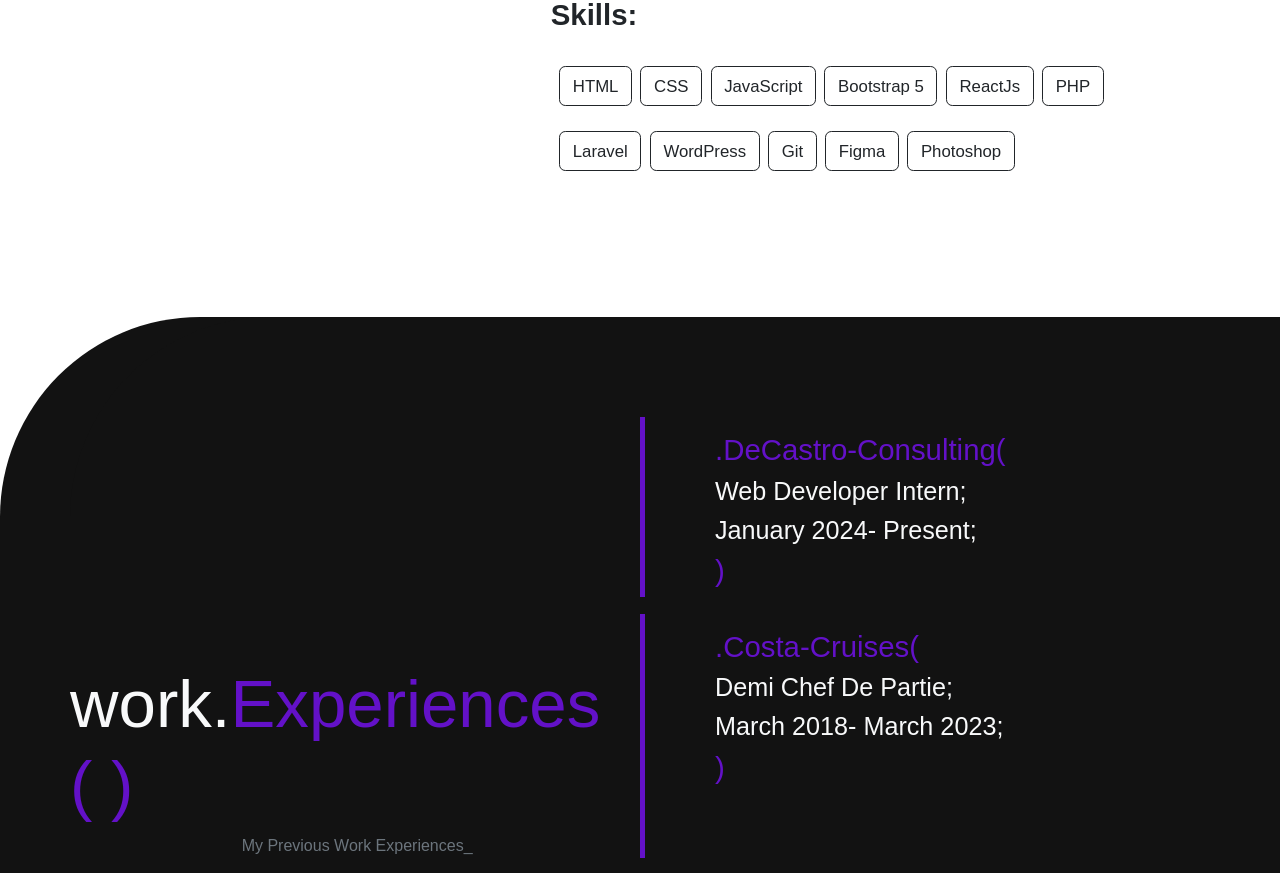
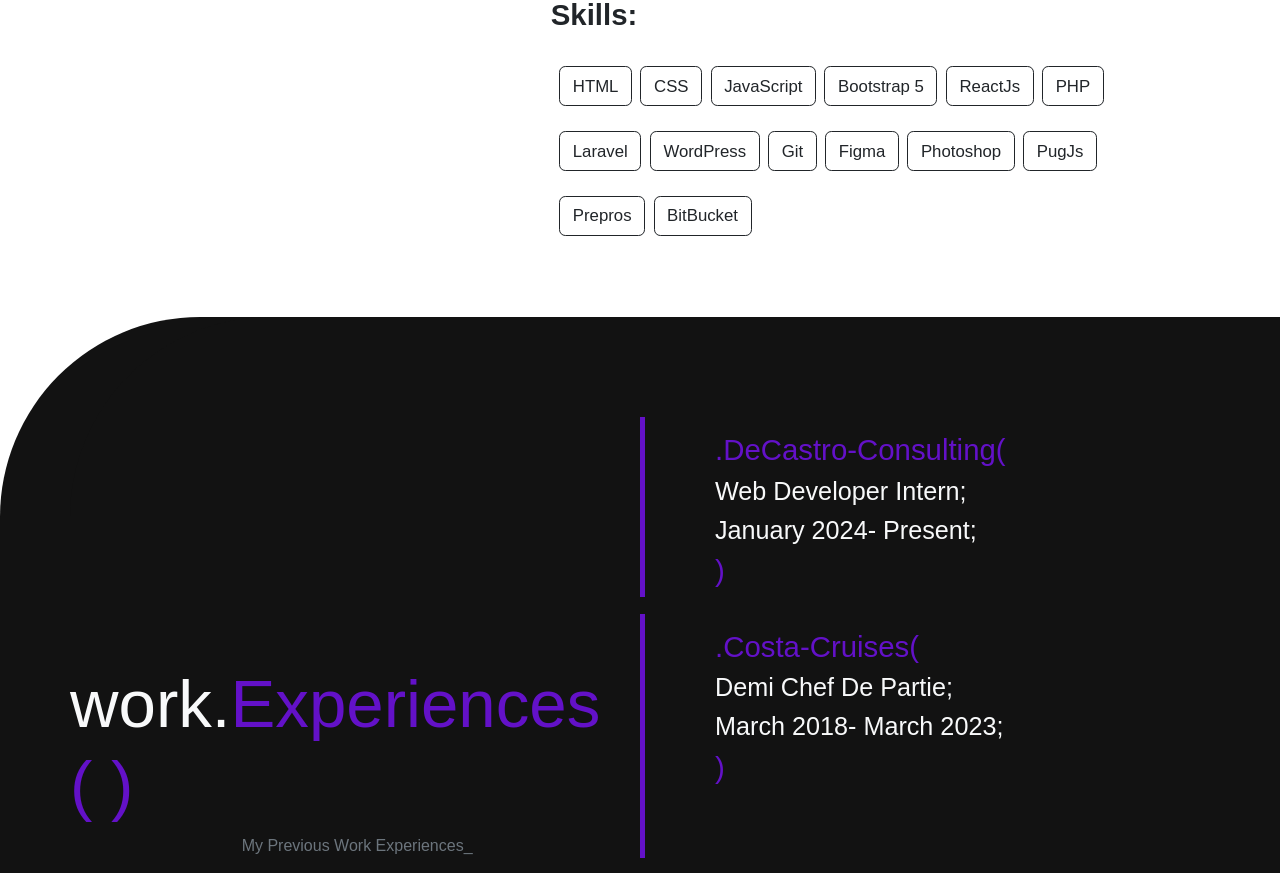
Before and after one commit to jammmeess/portfolio-jammmeess, a React (Create React App) app: page / in a window 1280 px wide. Shown: the part 1260-2133 px from the top of the page. Built offline with nearby package versions, Linux system fonts and the light colour scheme; a web font is replaced by a local one.

Commit message:
Minor Revisions

```diff
--- a/src/components/Skills.jsx
+++ b/src/components/Skills.jsx
@@ -12,6 +12,9 @@ const skills = [
   "Git",
   "Figma",
   "Photoshop",
+  "PugJs",
+  "Prepros",
+  "BitBucket",
 ];
 
 const Skills = () => {
@@ -55,7 +58,6 @@ const Skills = () => {
           </div>
         </div>
       </div>
-
     </section>
   );
 };
```
